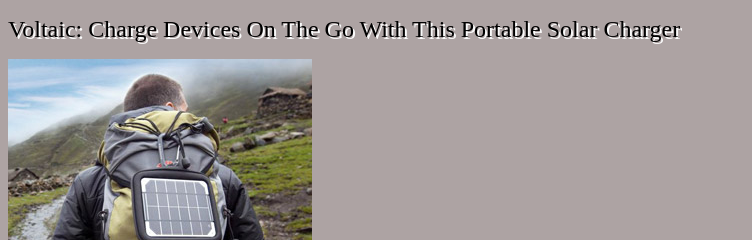
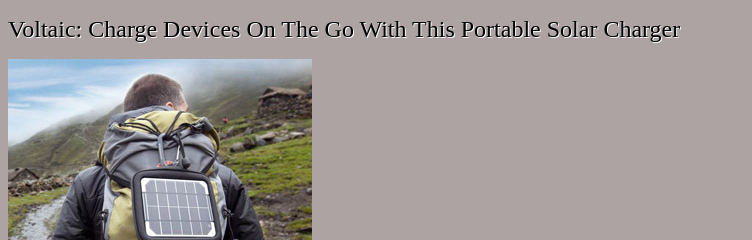
Before and after one commit to dianavelarde/activity-css, a plain HTML site: page index.html in a window 1280 px wide. Shown: the top 240 px of the page, 0-752 px from the left. Drawn offline with Linux system fonts and the light colour scheme.

Commit message:
change size

```diff
--- a/css/general.css
+++ b/css/general.css
@@ -1,6 +1,5 @@
 html {
     font-family: Arial, Helvetica, sans-serif;
-
 }
 
 body {
@@ -11,7 +10,7 @@ h1 {
     font-family: Futura, "Futura", serif;
     font-weight: lighter;
     font-size: 1.5rem;
-    text-shadow: #f9f9f9 2px 2px; /* colour + x + y */
+    text-shadow: #f9f9f9 1px 1px;
 }
 
 h2 {
@@ -41,5 +40,4 @@ ul,
 li {
     background-color: #000;
     color: #ADA3A3
-
 }
```
